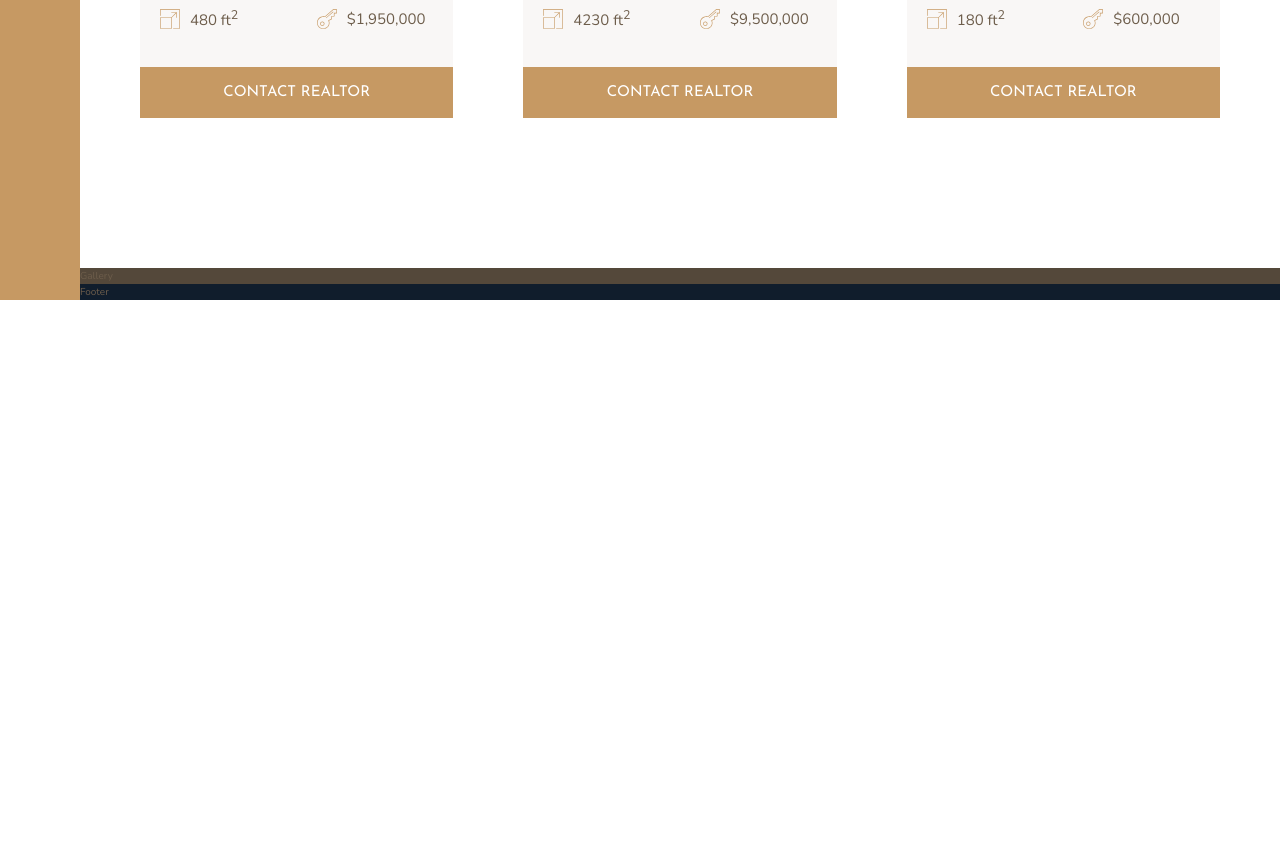
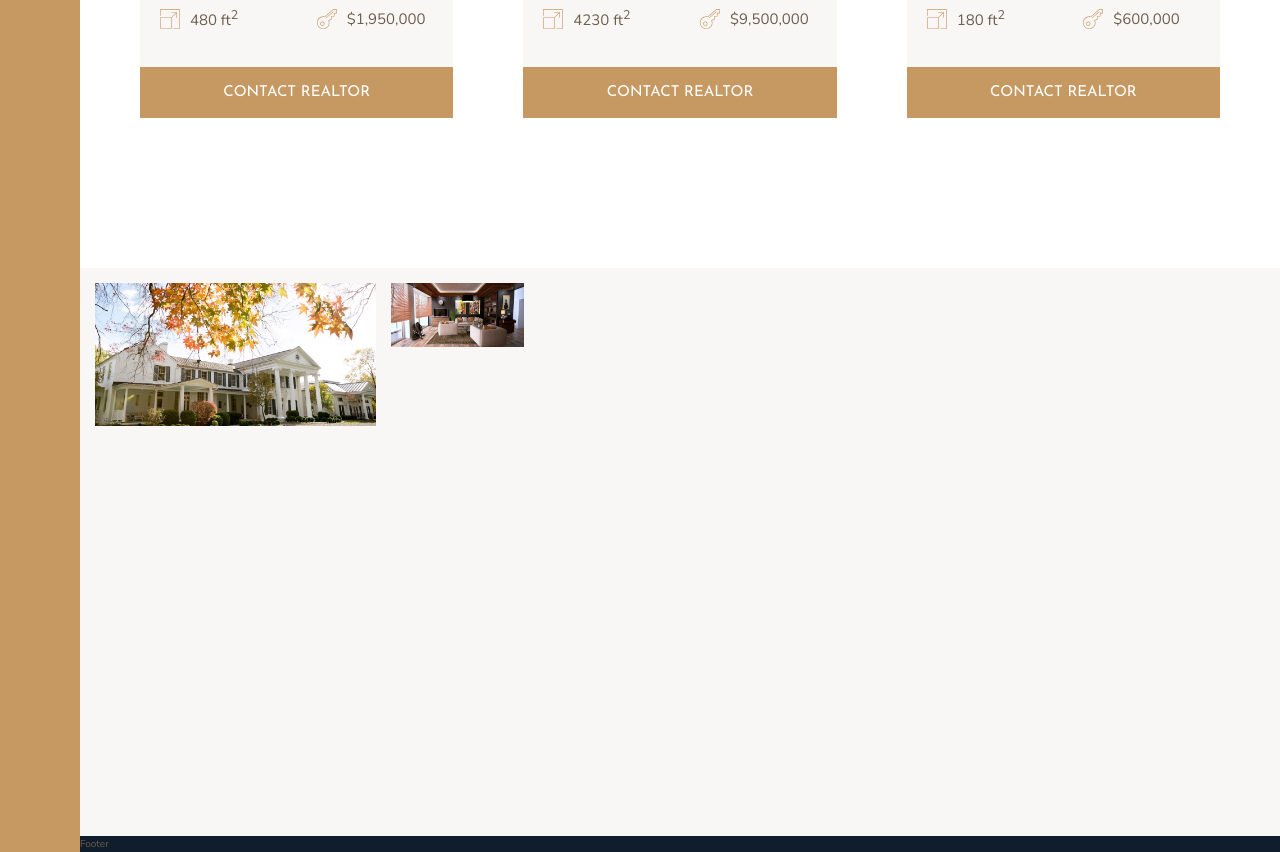
Before and after one commit to itsreallydrew/Nexters-demo, a website: page starter/index.html in a window 1280 px wide. Shown: the part 2804-3656 px from the top of the page. Before the commit the page ends 3104 px from the top, so only its background shows below. Drawn offline with nearby package versions, Linux system fonts and the light colour scheme.

Commit message:
gallery pt 1

```diff
--- a/starter/index.html
+++ b/starter/index.html
@@ -292,12 +292,14 @@
                     </div>
                     <button class="btn home__btn">Contact realtor</button>
             </div>
+        </section>
 
 
-        </section>
-
         <section class="gallery">
-            Gallery
+            <figure class="gallery__item-1">
+                <img src="img/gal-1.jpeg" alt="Gallery image 1" class="gallery__img">
+            </figure>
+            <img src="img/gal-2.jpeg" alt="Gallery image 2" class="gallery__img">
         </section>
 
         <footer class="footer">
--- a/starter/sass/_gallery.scss
+++ b/starter/sass/_gallery.scss
@@ -1,4 +1,23 @@
 .gallery {
-	background-color: $color-grey-dark-1;
+	background-color: $color-grey-light-1;
 	grid-column: full-start / full-end;
+
+	display: grid;
+	grid-template-columns: repeat(8, 1fr);
+	grid-template-rows: repeat(7, 5vw);
+	gap: 1.5rem;
+	padding: 1.5rem;
+
+	&__item {
+		&-1 {
+			grid-area: 1 / 1 / span 2 / span 2;
+		}
+	}
+
+	&__img {
+		width: 100%;
+		height: 100%;
+		object-fit: cover;
+		display: block;
+	}
 }
```
Also changed, not shown: starter/css/style.css, 1 other file.
